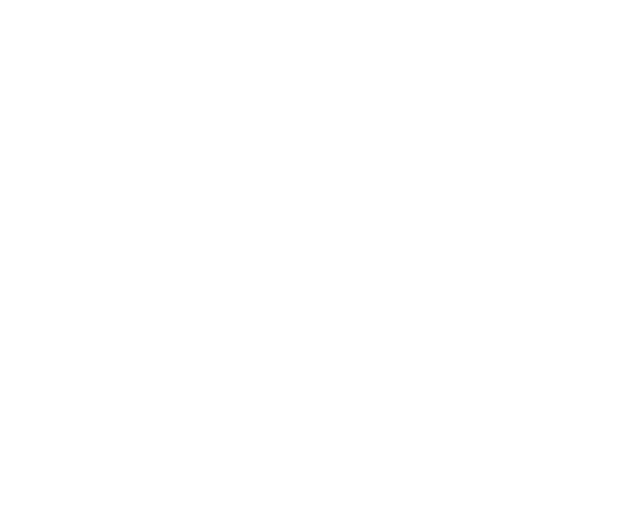
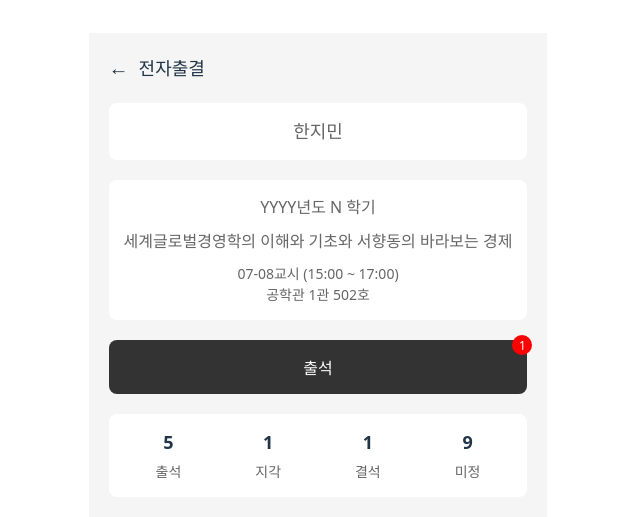
Before and after one commit to wowDongHyeon/webViewDemo, a React (Vite) app: page /bbb in a window 1280 px wide. Before the commit this address had no page. Shown: the part 115-632 px from the top of the page, without its empty margins (322-962 px from the left). Built offline with nearby package versions, Linux system fonts and the light colour scheme.

Commit message:
출석 체크 잘됨됨

```diff
--- a/package.json
+++ b/package.json
@@ -10,9 +10,12 @@
     "preview": "vite preview"
   },
   "dependencies": {
+    "@types/styled-components": "^5.1.34",
+    "axios": "^1.8.4",
     "react": "^19.0.0",
     "react-dom": "^19.0.0",
-    "react-router-dom": "^7.5.0"
+    "react-router-dom": "^7.5.0",
+    "styled-components": "^6.1.17"
   },
   "devDependencies": {
     "@eslint/js": "^9.21.0",
--- a/src/App.tsx
+++ b/src/App.tsx
@@ -1,14 +1,24 @@
-import { Routes, Route, Navigate } from 'react-router-dom'
+import React from 'react'
+import { Routes, Route, Navigate, useParams } from 'react-router-dom'
 import AttendanceView from './components/AttendanceView'
+import AttendanceCheck from './components/AttendanceCheck'
 import './App.css'
+
+// AttendanceCheck를 감싸는 컴포넌트
+const AttendanceCheckWrapper = () => {
+  const { studentId } = useParams();
+  return <AttendanceCheck studentId={studentId} />;
+};
 
 function App() {
   return (
     <div className="app">
       <Routes>
+        <Route path="/bbb" element={<AttendanceCheckWrapper />} />
         <Route path="/aaa" element={<AttendanceView />} />
-        <Route path="/" element={<Navigate to="/aaa" replace />} />
+        <Route path="/" element={<Navigate to="/bbb" replace />} />
       </Routes>
+
     </div>
   )
 }
--- /dev/null
+++ b/src/components/AttendanceCheck.tsx
@@ -0,0 +1,266 @@
+import React from 'react';
+import styled from 'styled-components';
+import axios from 'axios';
+
+interface AttendanceStatus {
+  present: number;
+  late: number;
+  absent: number;
+  pending: number;
+}
+
+interface AttendanceRequest {
+  lectureName: string;
+  classroom: string;
+  classTime: string;
+  date: string;
+  status: string;
+  studentName: string;
+}
+
+const Container = styled.div`
+  padding: 20px;
+  background-color: #f5f5f5;
+`;
+
+const Header = styled.div`
+  display: flex;
+  align-items: center;
+  margin-bottom: 20px;
+
+  .back-button {
+    margin-right: 10px;
+    font-size: 20px;
+    cursor: pointer;
+  }
+
+  .title {
+    font-size: 18px;
+    font-weight: bold;
+  }
+`;
+
+const StudentName = styled.div`
+  background-color: white;
+  padding: 15px;
+  border-radius: 8px;
+  margin-bottom: 20px;
+  text-align: center;
+  font-size: 18px;
+  font-weight: bold;
+  cursor: pointer;
+  color: #666;
+
+  &:hover {
+    background-color: #f8f8f8;
+  }
+`;
+
+const LectureInfo = styled.div`
+  background-color: white;
+  padding: 15px;
+  border-radius: 8px;
+  margin-bottom: 20px;
+
+  .semester {
+    color: #666;
+    margin-bottom: 10px;
+  }
+
+  .lecture-name {
+    color: #666;
+    font-size: 16px;
+    margin-bottom: 10px;
+  }
+
+  .time-location {
+    color: #666;
+    font-size: 14px;
+  }
+`;
+
+const AttendButton = styled.button`
+  width: 100%;
+  padding: 15px;
+  background-color: #333;
+  color: white;
+  border: none;
+  border-radius: 8px;
+  font-size: 16px;
+  cursor: pointer;
+  position: relative;
+  margin-bottom: 20px;
+
+  .badge {
+    position: absolute;
+    top: -5px;
+    right: -5px;
+    background-color: red;
+    color: white;
+    border-radius: 50%;
+    width: 20px;
+    height: 20px;
+    display: flex;
+    align-items: center;
+    justify-content: center;
+    font-size: 12px;
+  }
+`;
+
+const StatusGrid = styled.div`
+  display: grid;
+  grid-template-columns: repeat(4, 1fr);
+  gap: 10px;
+  background-color: white;
+  padding: 15px;
+  border-radius: 8px;
+  margin-bottom: 20px;
+
+  .status-item {
+    text-align: center;
+
+    .count {
+      font-size: 18px;
+      font-weight: bold;
+      margin-bottom: 5px;
+    }
+
+    .label {
+      font-size: 14px;
+      color: #666;
+    }
+  }
+`;
+
+// 랜덤 학생 이름 생성을 위한 샘플 데이터
+const sampleNames = [
+  '김철수', '이영희', '박민수', '정지원',
+  '최유진', '강민준', '윤서연', '장현우',
+  '임수진', '한지민', '오태현', '신미래'
+];
+
+const getRandomName = () => {
+  const randomIndex = Math.floor(Math.random() * sampleNames.length);
+  return sampleNames[randomIndex];
+};
+
+interface Props {
+  studentId?: string;
+}
+
+// const API_BASE_URL = 'https://c762-2001-2d8-f13a-1bf-652f-83c4-d0ed-a52c.ngrok-free.app';
+const API_BASE_URL = 'http://localhost:8080';
+
+const AttendanceCheck: React.FC<Props> = ({ studentId }) => {
+  const [status, setStatus] = React.useState<AttendanceStatus>({
+    present: 5,
+    late: 1,
+    absent: 1,
+    pending: 9
+  });
+
+  const [studentName, setStudentName] = React.useState(getRandomName());
+  const [isLoading, setIsLoading] = React.useState(false);
+  const [error, setError] = React.useState<string | null>(null);
+
+  const handleNameClick = () => {
+    setStudentName(getRandomName());
+  };
+
+  const handleAttendance = async () => {
+    setIsLoading(true);
+    setError(null);
+
+    const today = new Date().toISOString().split('T')[0];
+
+    const requestData: AttendanceRequest = {
+      lectureName: "세계글로벌경영학의 이해와 기초와 서향동의 바라보는 경제",
+      classroom: "공학관 1관 502호",
+      classTime: "07-08교시 (15:00 ~ 17:00)",
+      date: today,
+      status: "출석",
+      studentName: studentName
+    };
+
+    try {
+      const response = await axios.post(
+        `${API_BASE_URL}/api/attendance/check`,
+        requestData,
+        {
+          headers: {
+            'Content-Type': 'application/json'
+          }
+        }
+      );
+
+      console.log('출석체크 성공:', response.data);
+      // TODO: 성공 시 상태 업데이트
+      alert('출석이 완료되었습니다.');
+    } catch (err) {
+      console.error('출석체크 실패:', err);
+      setError('출석체크에 실패했습니다. 다시 시도해주세요.');
+    } finally {
+      setIsLoading(false);
+    }
+  };
+
+  return (
+    <Container>
+      <Header>
+        <span className="back-button">←</span>
+        <span className="title">전자출결</span>
+      </Header>
+
+      <StudentName onClick={handleNameClick}>
+        {studentName}
+      </StudentName>
+
+      <LectureInfo>
+        <div className="semester">YYYY년도 N 학기</div>
+        <div className="lecture-name">
+          세계글로벌경영학의 이해와 기초와 서향동의 바라보는 경제
+        </div>
+        <div className="time-location">
+          07-08교시 (15:00 ~ 17:00)<br />
+          공학관 1관 502호
+        </div>
+      </LectureInfo>
+
+      <AttendButton
+        onClick={handleAttendance}
+        disabled={isLoading}
+        style={{ opacity: isLoading ? 0.7 : 1 }}
+      >
+        {isLoading ? '처리중...' : '출석'}
+        <span className="badge">1</span>
+      </AttendButton>
+
+      {error && (
+        <div style={{ color: 'red', textAlign: 'center', marginBottom: '20px' }}>
+          {error}
+        </div>
+      )}
+
+      <StatusGrid>
+        <div className="status-item">
+          <div className="count">{status.present}</div>
+          <div className="label">출석</div>
+        </div>
+        <div className="status-item">
+          <div className="count">{status.late}</div>
+          <div className="label">지각</div>
+        </div>
+        <div className="status-item">
+          <div className="count">{status.absent}</div>
+          <div className="label">결석</div>
+        </div>
+        <div className="status-item">
+          <div className="count">{status.pending}</div>
+          <div className="label">미정</div>
+        </div>
+      </StatusGrid>
+    </Container>
+  );
+};
+
+export default AttendanceCheck;
```
Also changed, not shown: 1 other file (tests, documents, lock files or other folders).
